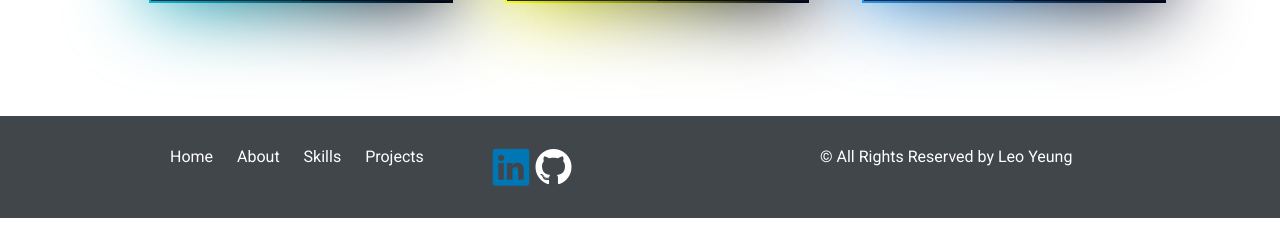
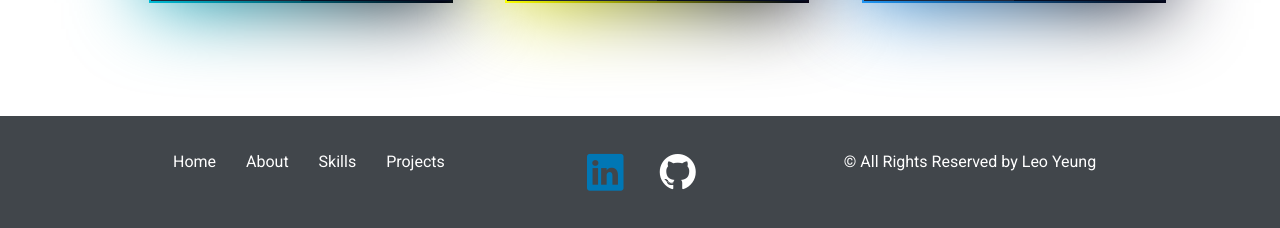
Before and after one commit to leokyeung/leokyeung.com, a PHP site: page / in a window 1280 px wide. Shown: the part 2914-3142 px from the top of the page. Run offline with PHP 8.4, Linux system fonts and the light colour scheme.

Commit message:
Template is done, need to refractor now

```diff
--- a/css/style.css
+++ b/css/style.css
@@ -19,7 +19,6 @@ h3 {
 
 .head-logo:hover {
     transform: scale(1.2);
-    cursor: default;
 }
 
 .head-logo {
@@ -408,14 +407,15 @@ ul {
 
 #footer-bottom {
     background-color: #41464b;
-    padding: 30px 0;
+    padding: 35px 0;
     margin-top: 60px;
 }
 
 #footer-copyrights p {
     margin: 0;
     color: #fff;
-
+    align-content: center;
+    text-align: center;
 }
 
 #footer-menu {
@@ -423,6 +423,8 @@ ul {
     color: #fff;
     font-size: 16px;
     font-weight: 200;
+    align-content: center;
+    text-align: center;
 }
 
 #footer-menu ul {
@@ -439,19 +441,33 @@ ul {
     color: #fff;
     font-size: 16px;
     font-weight: 300;
-    margin: 0 10px;
+    margin: 0 13px;
     text-decoration: none;
 }
 
 #footer-menu a:hover {
     color: #34c6d3;
 }
+
+#footer-icons {
+    align-content: center;
+    text-align: center;
+}
 .icofont-linkedin {
     color: #0077B5;
+    margin-right: 30px;
+}
+
+.icofont-linkedin:hover {
+    color: white;
 }
 
 .fa-github {
     color: white;
+}
+
+.fa-github:hover {
+    color: black;
 }
 
 
--- a/index.html
+++ b/index.html
@@ -35,7 +35,7 @@
                         </button>
 
                         <a class="navbar-brand"
-                            href="https://leo-resume.s3-us-west-1.amazonaws.com/Leo+Yeung+Resume.pdf" target="_blank">
+                            href="https://www.linkedin.com/in/leokyeung/" target="_blank">
                             <img class="head-logo" src="img/favicon.ico" alt="logo">
                         </a>
                     </div>
@@ -228,18 +228,18 @@
                     <div class="col-sm-4">
                         <div id="footer-menu">
                             <ul>
-                                <li><a href="#home">Home</a></li>
-                                <li><a href="#about">About</a></li>
-                                <li><a href="#work">Skills</a></li>
-                                <li><a href="#team">Projects</a></li>
+                                <li><a class="smooth-scroll" href="#home">Home</a></li>
+                                <li><a class="smooth-scroll" href="#about">About</a></li>
+                                <li><a class="smooth-scroll" href="#features">Skills</a></li>
+                                <li><a class="smooth-scroll" href="#projects">Projects</a></li>
                             </ul>
                         </div>
                     </div>
 
                     <div class="col-sm-4">
                             <div id="footer-icons">
-                                    <i class="icofont-linkedin icofont-3x"></i>
-                                    <i class="fa fa-github fa-3x" aria-hidden="true"></i>
+                                    <a href="https://www.linkedin.com/in/leokyeung/" ><i class="icofont-linkedin icofont-3x"></i></a>
+                                    <a href="https://github.com/leokyeung" ><i class="fa fa-github fa-3x" aria-hidden="true"></i></a>
                             </div>
                         </div>
 
```
